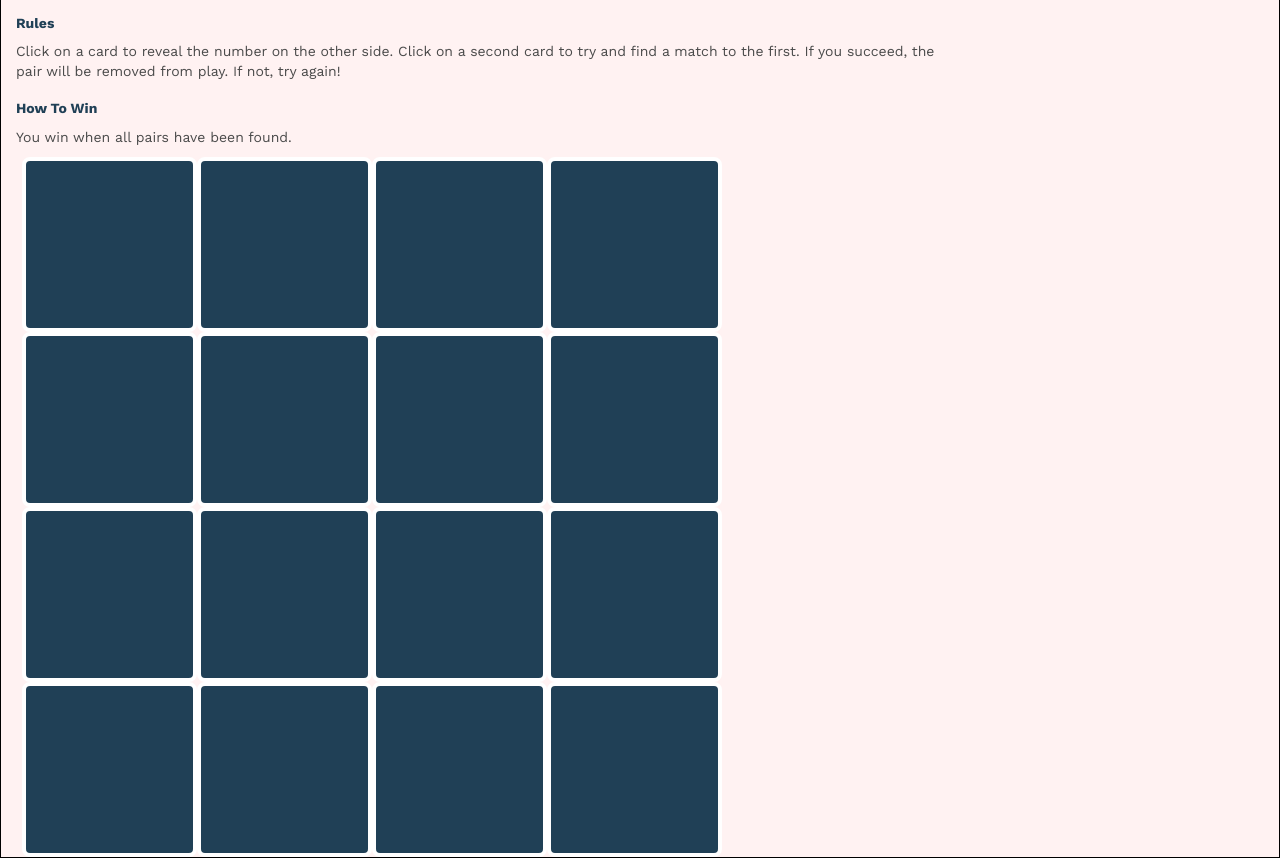
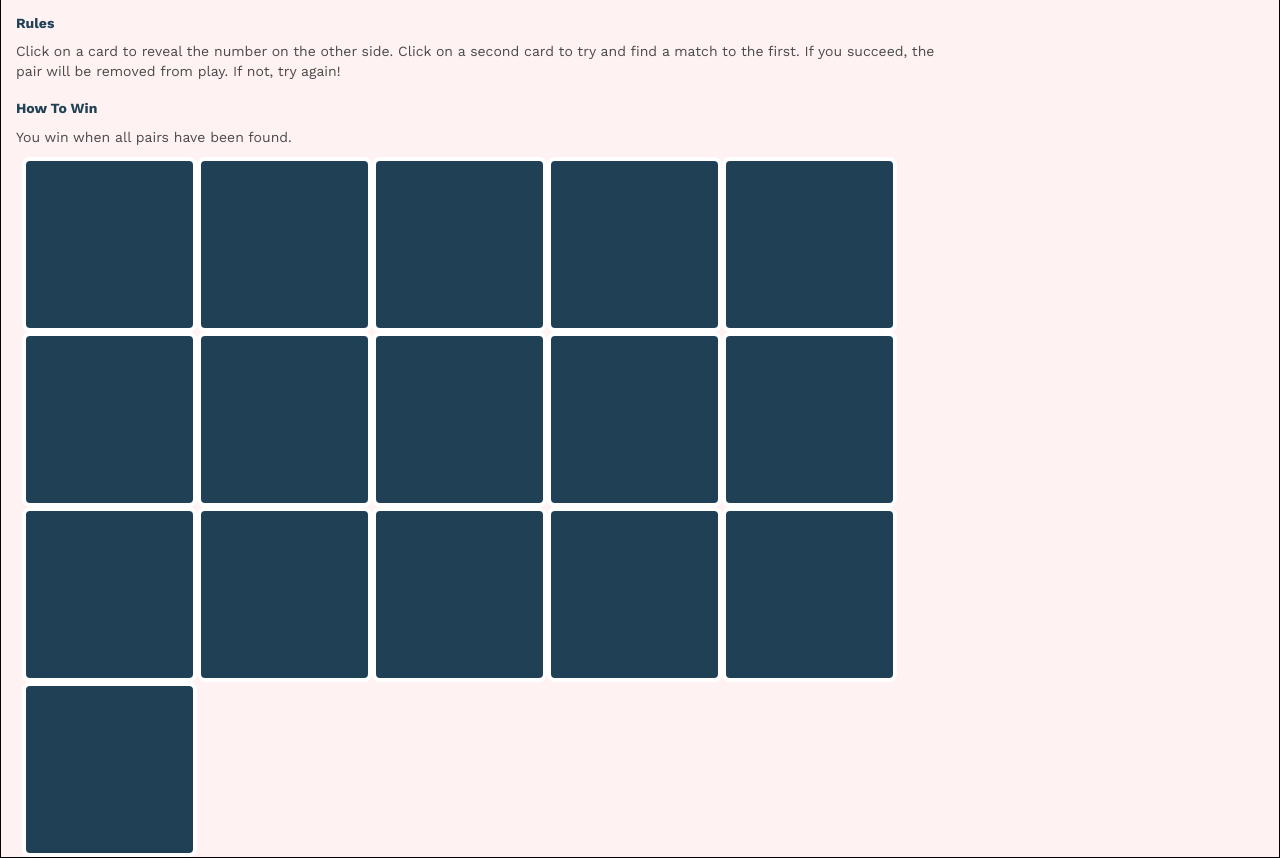
Before and after one commit to kvalentine95/match_game, a plain HTML site: page index.html in a window 1280 px wide. Shown: the part 117-975 px from the top of the page. Drawn offline with nearby package versions, Linux system fonts and the light colour scheme.

Commit message:
bootstrap optimization for small screens

```diff
--- a/index.html
+++ b/index.html
@@ -21,7 +21,7 @@
         <h3>How To Win</h3>
         <p>You win when all pairs have been found.</p>
       </div>
-      <div class="col-lg-7 col-md-9 col-sm-12 col-xs-12" id="game">
+      <div class="col-lg-9 col-md-9 col-sm-10 col-xs-12" id="game">
         <div class="row">
         </div>
       </div>
```
